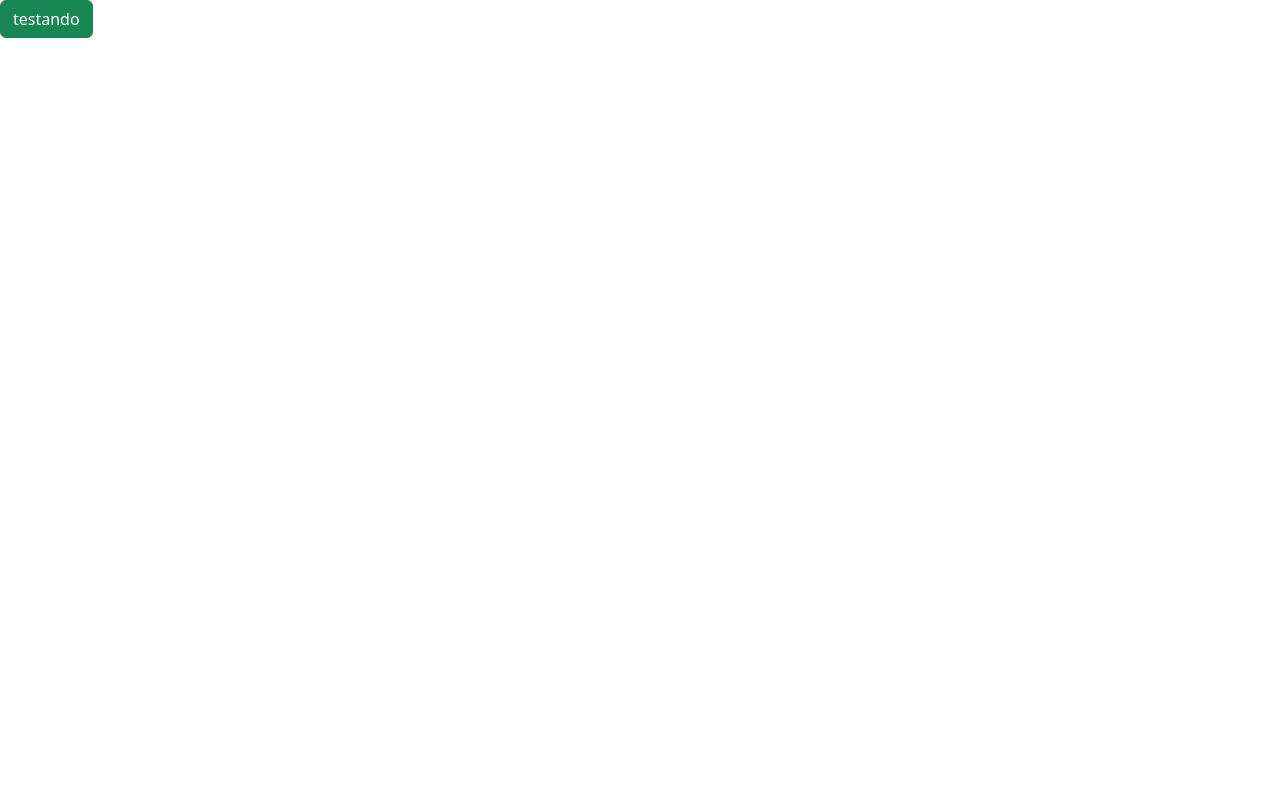
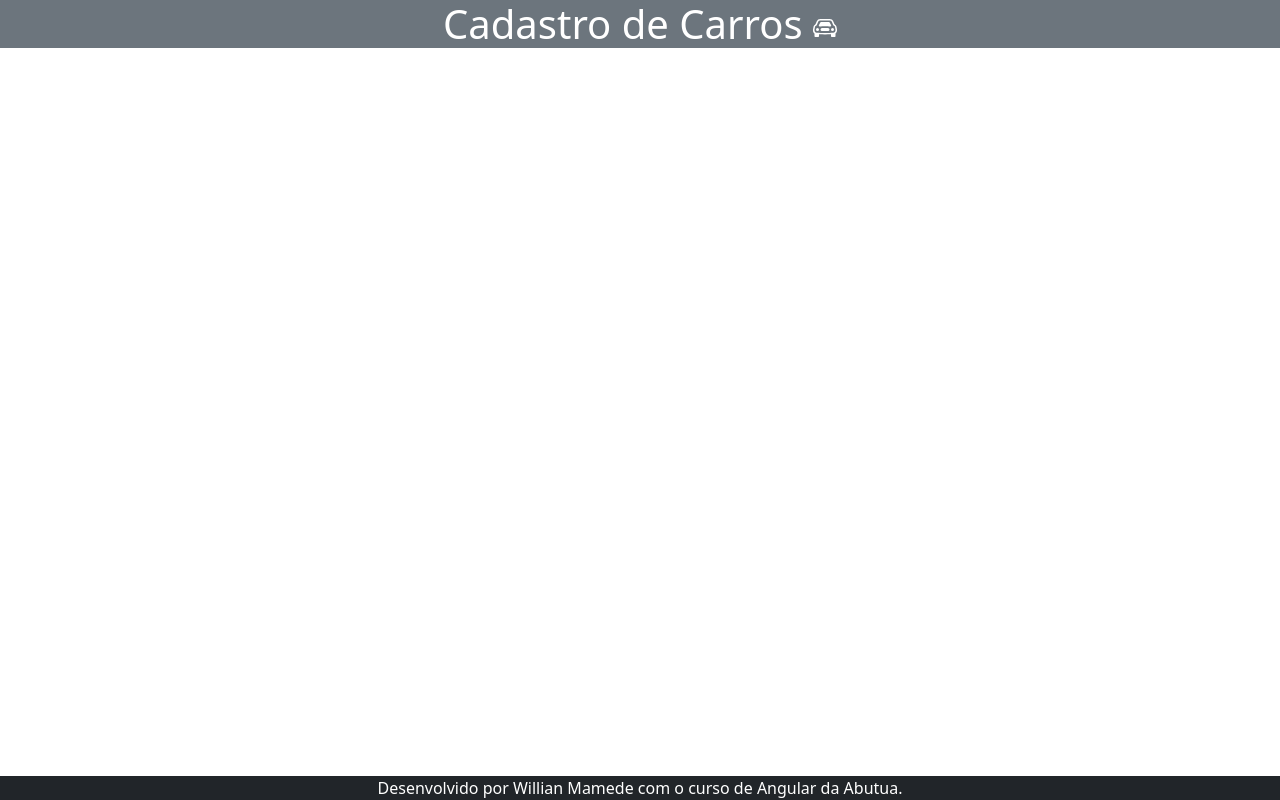
Before and after one commit to willian-uiu/Cadastro-de-carro, an Angular app in the folder cadastro-Carro/: page / in a window 1280 px wide. Built offline with nearby package versions, Linux system fonts and the light colour scheme.

Commit message:
closes #2 - Componentes Header e Footer Configurados

```diff
--- a/cadastro-Carro/src/app/app.html
+++ b/cadastro-Carro/src/app/app.html
@@ -1 +1,2 @@
-<button class="btn btn-success">testando</button>
+<app-header></app-header>
+<app-footer></app-footer>
--- a/cadastro-Carro/src/app/app.ts
+++ b/cadastro-Carro/src/app/app.ts
@@ -1,9 +1,11 @@
 import { Component, signal } from '@angular/core';
 import { RouterOutlet } from '@angular/router';
+import { Header } from './components/header/header';
+import { Footer } from './components/footer/footer';
 
 @Component({
   selector: 'app-root',
-  imports: [RouterOutlet],
+  imports: [Header, Footer],
   templateUrl: './app.html',
   styleUrl: './app.css'
 })
--- /dev/null
+++ b/cadastro-Carro/src/app/components/footer/footer.html
@@ -0,0 +1 @@
+<footer class="fixed-bottom text-center bg-dark text-white">{{rodape}}</footer>
--- /dev/null
+++ b/cadastro-Carro/src/app/components/footer/footer.ts
@@ -0,0 +1,11 @@
+import { Component } from '@angular/core';
+
+@Component({
+  selector: 'app-footer',
+  imports: [],
+  templateUrl: './footer.html',
+  styleUrl: './footer.css',
+})
+export class Footer {
+  rodape = 'Desenvolvido por Willian Mamede com o curso de Angular da Abutua.';
+}
--- /dev/null
+++ b/cadastro-Carro/src/app/components/header/header.html
@@ -0,0 +1,12 @@
+<header class="text-center bg-secondary text-white">
+    <h1>
+        {{titulo}}
+        <svg xmlns="http://www.w3.org/2000/svg" width="24" height="24" fill="currentColor" class="bi bi-car-front"
+            viewBox="0 0 16 16">
+            <path
+                d="M4 9a1 1 0 1 1-2 0 1 1 0 0 1 2 0m10 0a1 1 0 1 1-2 0 1 1 0 0 1 2 0M6 8a1 1 0 0 0 0 2h4a1 1 0 1 0 0-2zM4.862 4.276 3.906 6.19a.51.51 0 0 0 .497.731c.91-.073 2.35-.17 3.597-.17s2.688.097 3.597.17a.51.51 0 0 0 .497-.731l-.956-1.913A.5.5 0 0 0 10.691 4H5.309a.5.5 0 0 0-.447.276" />
+            <path
+                d="M2.52 3.515A2.5 2.5 0 0 1 4.82 2h6.362c1 0 1.904.596 2.298 1.515l.792 1.848c.075.175.21.319.38.404.5.25.855.715.965 1.262l.335 1.679q.05.242.049.49v.413c0 .814-.39 1.543-1 1.997V13.5a.5.5 0 0 1-.5.5h-2a.5.5 0 0 1-.5-.5v-1.338c-1.292.048-2.745.088-4 .088s-2.708-.04-4-.088V13.5a.5.5 0 0 1-.5.5h-2a.5.5 0 0 1-.5-.5v-1.892c-.61-.454-1-1.183-1-1.997v-.413a2.5 2.5 0 0 1 .049-.49l.335-1.68c.11-.546.465-1.012.964-1.261a.8.8 0 0 0 .381-.404l.792-1.848ZM4.82 3a1.5 1.5 0 0 0-1.379.91l-.792 1.847a1.8 1.8 0 0 1-.853.904.8.8 0 0 0-.43.564L1.03 8.904a1.5 1.5 0 0 0-.03.294v.413c0 .796.62 1.448 1.408 1.484 1.555.07 3.786.155 5.592.155s4.037-.084 5.592-.155A1.48 1.48 0 0 0 15 9.611v-.413q0-.148-.03-.294l-.335-1.68a.8.8 0 0 0-.43-.563 1.8 1.8 0 0 1-.853-.904l-.792-1.848A1.5 1.5 0 0 0 11.18 3z" />
+        </svg>
+    </h1>
+</header>
--- /dev/null
+++ b/cadastro-Carro/src/app/components/header/header.ts
@@ -0,0 +1,11 @@
+import { Component } from '@angular/core';
+
+@Component({
+  selector: 'app-header',
+  imports: [],
+  templateUrl: './header.html',
+  styleUrl: './header.css',
+})
+export class Header {
+  titulo = 'Cadastro de Carros';
+}
```
Also changed, not shown: cadastro-Carro/src/app/components/footer/footer.css (added), cadastro-Carro/src/app/components/header/header.css (added), 2 other files (tests, documents, lock files or other folders).
